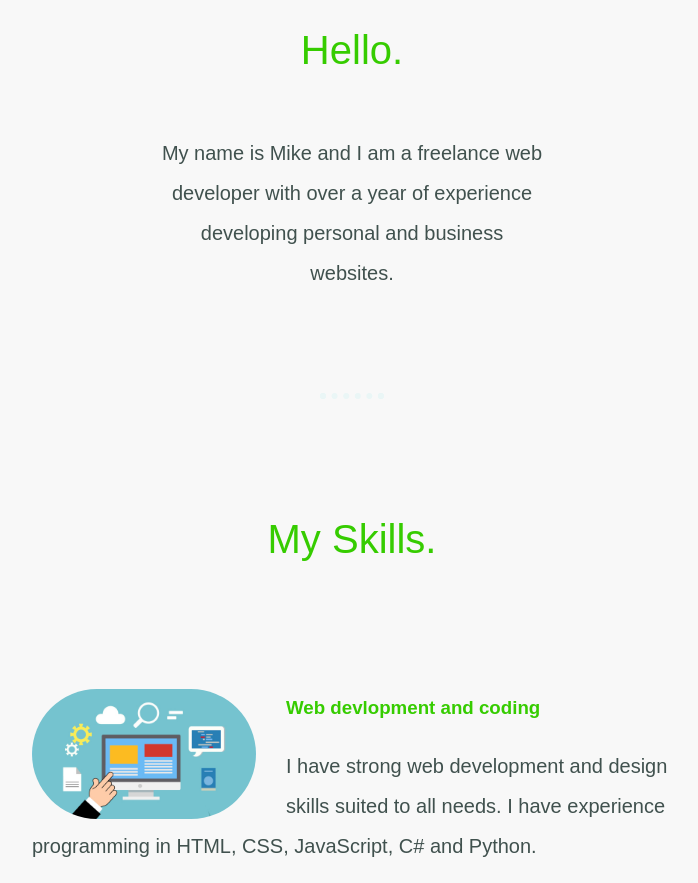
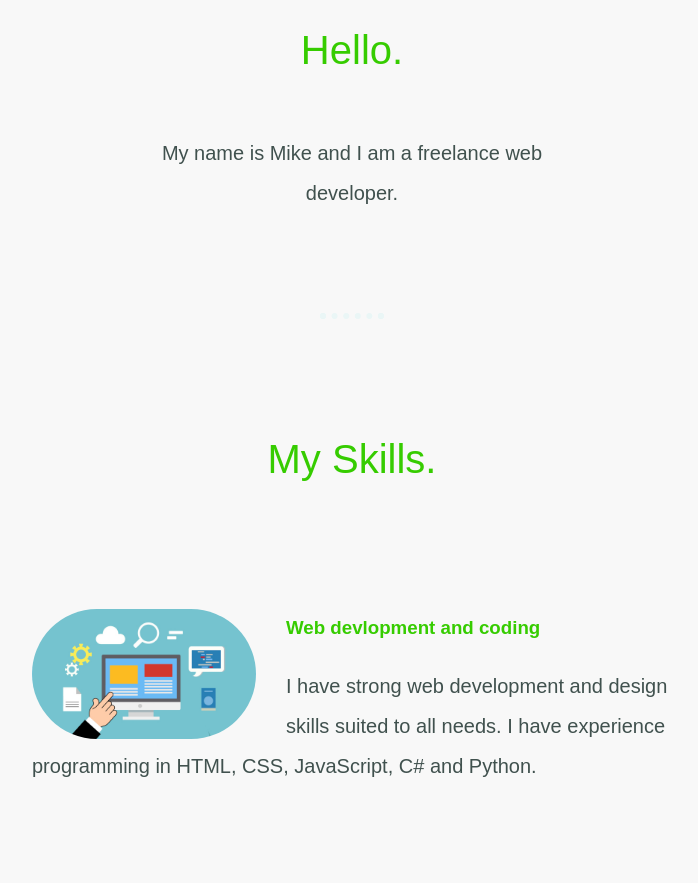
Before and after one commit to mike-the-web-developer/Homepage, a plain HTML site: page index.html in a window 1280 px wide. Shown: the part 1380-2263 px from the top of the page, without its empty margins (288-986 px from the left). Drawn offline with Linux system fonts and the light colour scheme.

Commit message:
Update index.html

```diff
--- a/index.html
+++ b/index.html
@@ -22,7 +22,7 @@
       <br>
       <img src="Images/Myface.jpg" class="Profile-picture" alt="Profile-Picture">
       <h2>Hello.</h2>
-      <p class="intro">My name is Mike and I am a freelance web developer with over a year of experience developing personal and business websites.</p>
+      <p class="intro">My name is Mike and I am a freelance web developer.</p>
     </div>
     <hr>
     <div class="skills">
```
